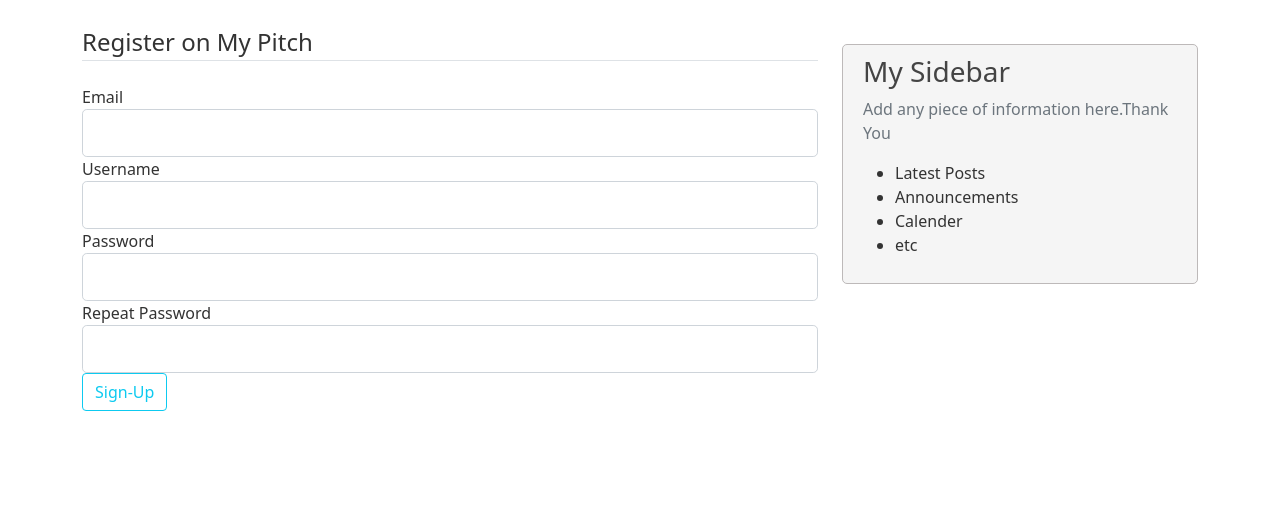
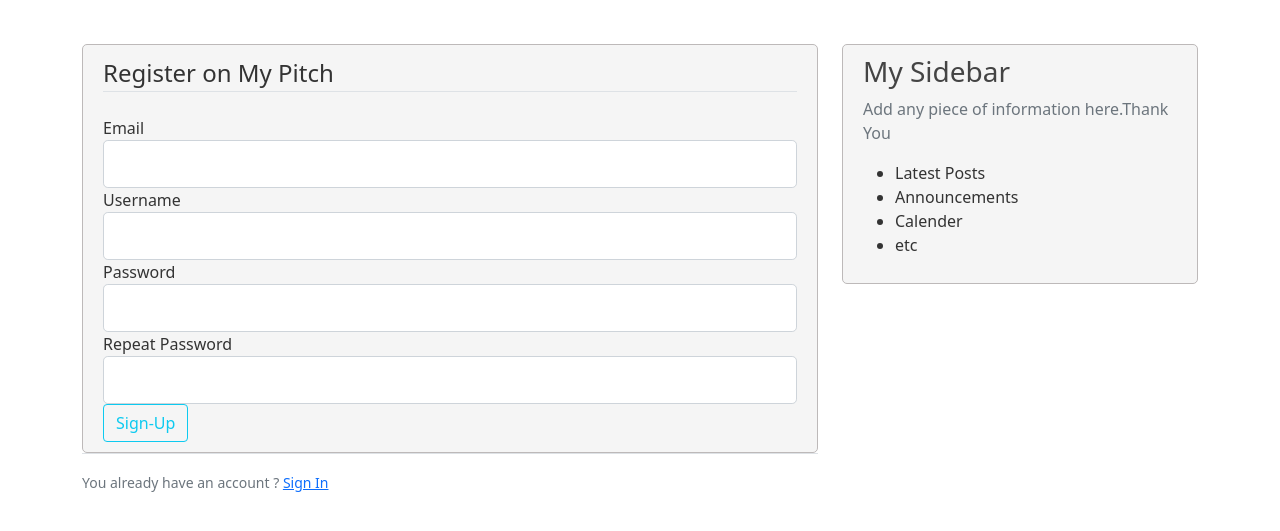
Before and after one commit to Collins07/blog, a Flask app: page /register in a window 1280 px wide. Shown: the part 56-587 px from the top of the page. Run offline with Flask 2, Linux system fonts and the light colour scheme.

Commit message:
form variable inputs

```diff
--- a/templates/register.html
+++ b/templates/register.html
@@ -1,6 +1,6 @@
 {% extends "base.html"%}
 {% block content %}
-<div class="content">
+<div class="content-section">
     <form method="POST" action="">
         {{ form.hidden_tag() }}
         <fieldset>
@@ -27,4 +27,10 @@
         </div>
     </form>
 </div>
+
+<div id="div2" class="border-top pt-3">
+    <small class="text-muted">
+        You already have an account ? <a class="ml-2" href="{{ url_for('login') }}">Sign In</a>
+    </small>
+</div>
 {% endblock content%}
```
